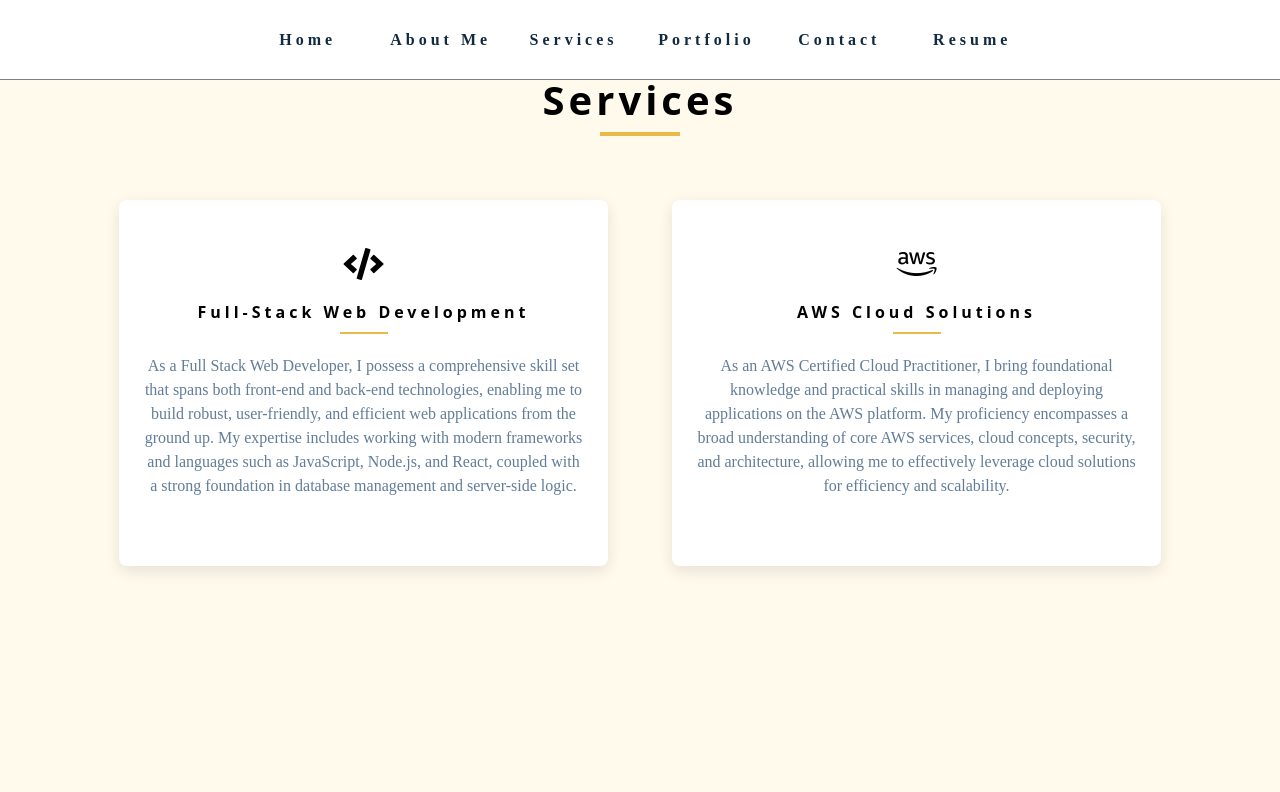
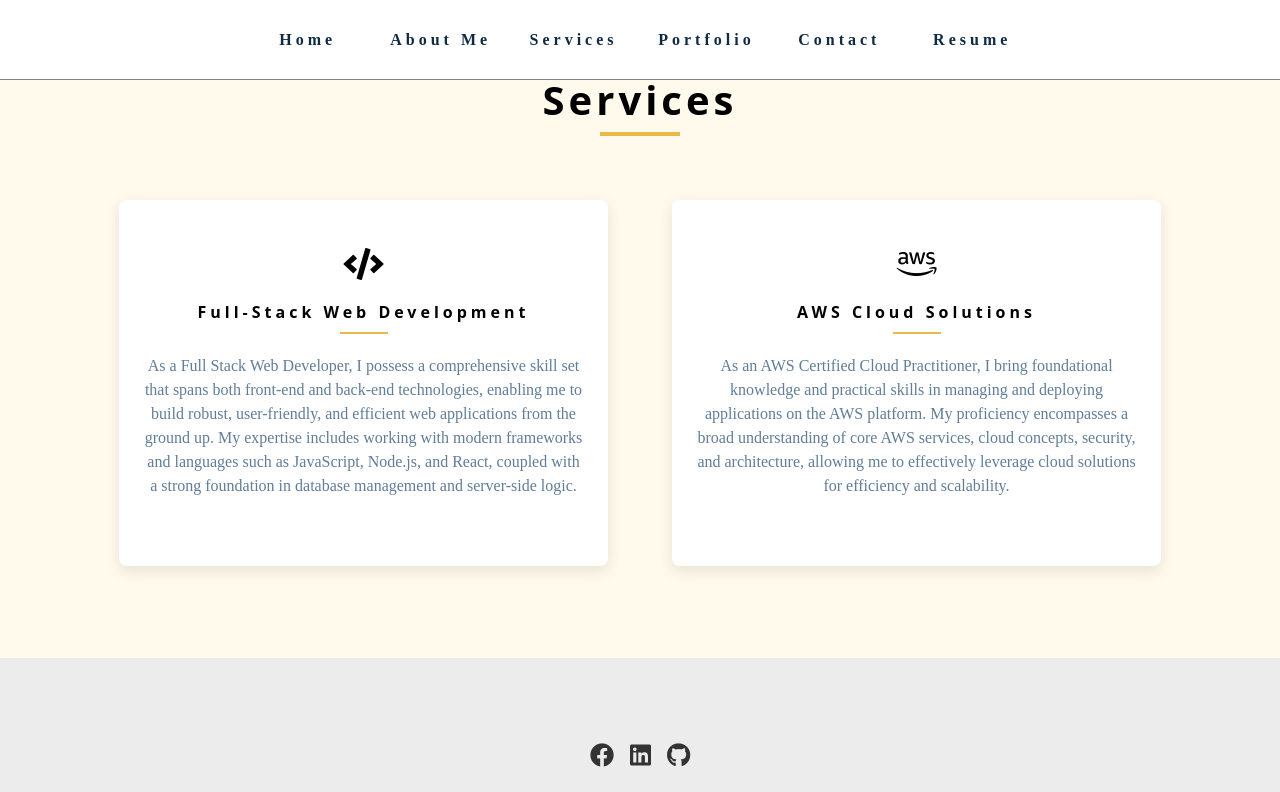
Before and after one commit to Kirill777-web/PortfolioWebDev, a React (Vite) app: page /services in a window 1280 px wide. Shown: the top 792 px of the page. Built offline with nearby package versions, Linux system fonts and the light colour scheme.

Commit message:
changed style in services page for desktop view

```diff
--- a/src/Services.css
+++ b/src/Services.css
@@ -4,7 +4,7 @@ Services
 ===============
 */
 .bg-grey {
-  height: 100vh;
+  height: 72.2vh;
 }
 
 .services-center {
```
